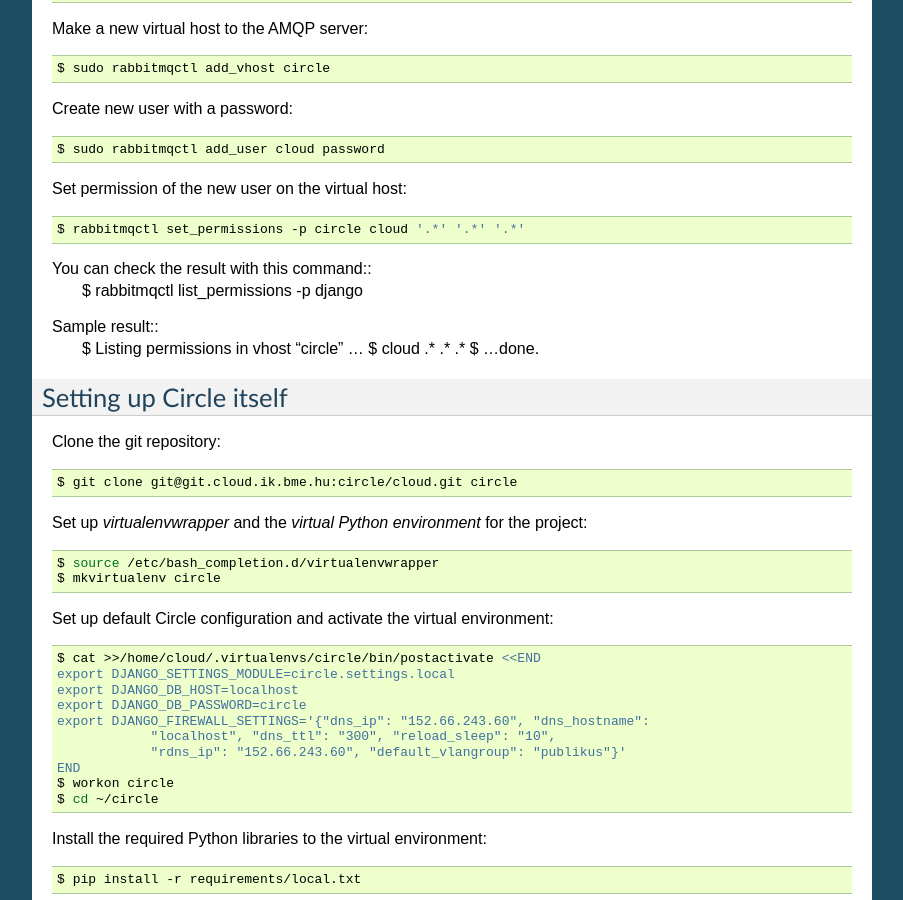
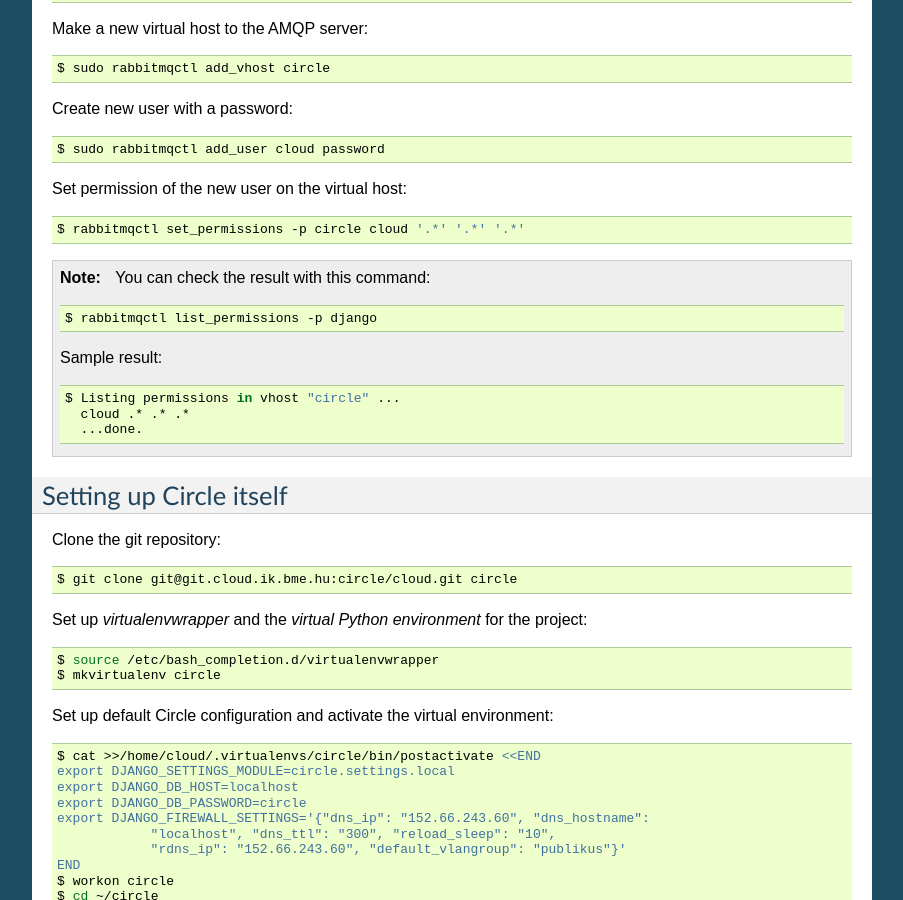
Before and after one commit to NeoCIRCLE/neocircle, a Sphinx documentation site: the page built from docs/install.rst, in a window 1280 px wide and 900 px high, scrolled down 1680 px. Shown: the whole window, without its empty margins (198-1101 px from the left). Built offline with Sphinx 7.4.7, drawn with Linux system fonts in a browser that asks for light colours.

Commit message:
fixing note at RabbitMQ

```diff
--- a/docs/install.rst
+++ b/docs/install.rst
@@ -104,12 +104,15 @@ Set permission of the new user on the virtual host::
   $ rabbitmqctl set_permissions -p circle cloud '.*' '.*' '.*'
 
 .. note::
-You can check the result with this command::
-  $  rabbitmqctl list_permissions -p django
-Sample result::
-  $  Listing permissions in vhost "circle" ...
-  $  cloud .* .* .*
-  $  ...done.
+  You can check the result with this command::
+
+    $ rabbitmqctl list_permissions -p django
+
+  Sample result::
+
+    $ Listing permissions in vhost "circle" ...
+      cloud .* .* .*
+      ...done.
 
 
 Setting up Circle itself
```
